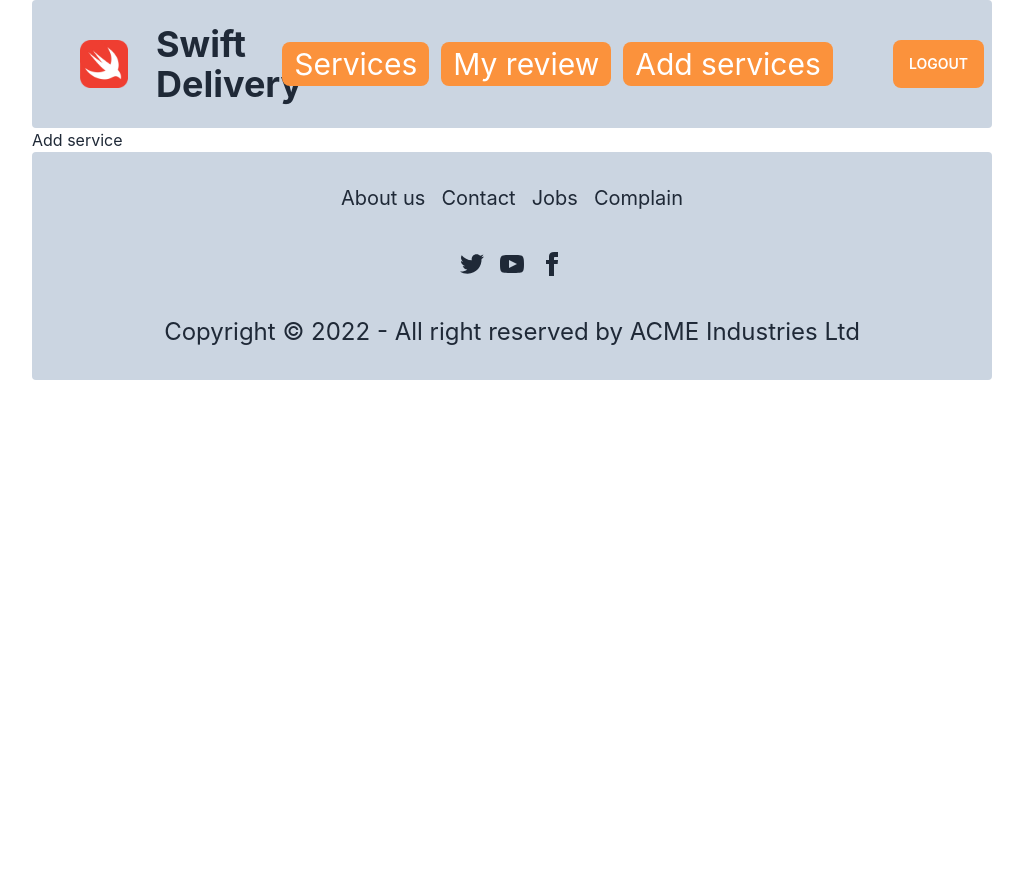
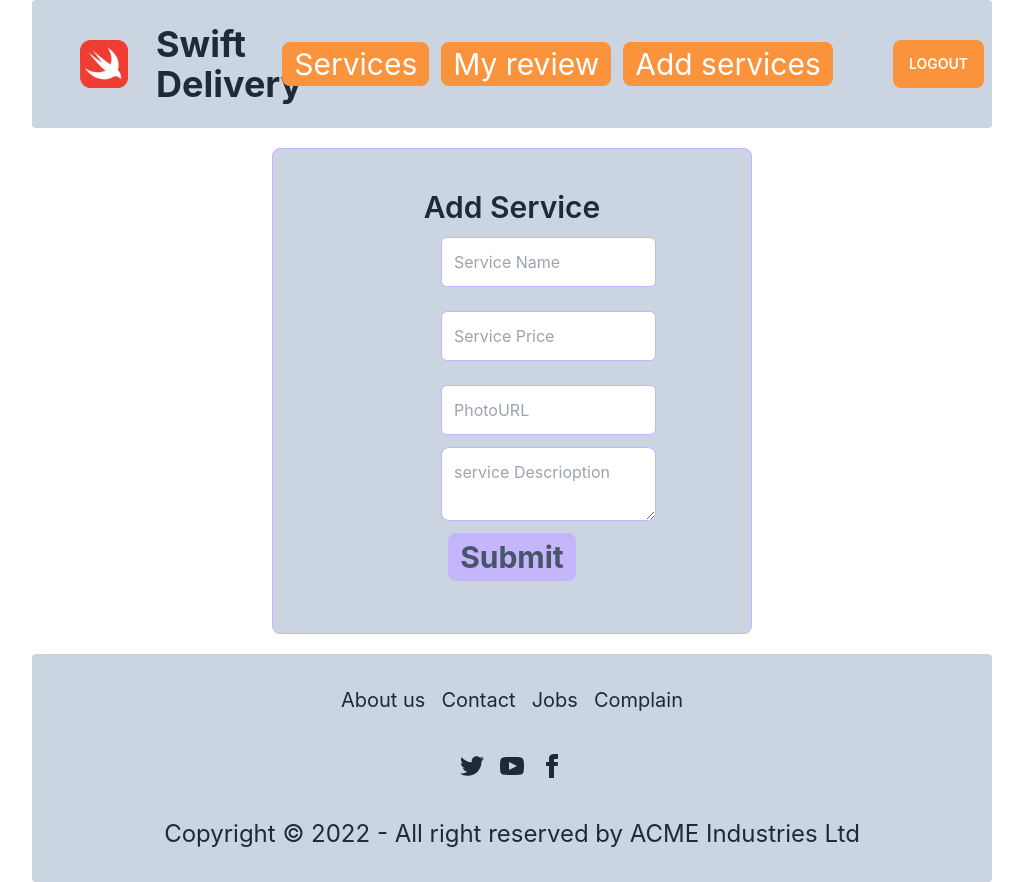
Before and after one commit to BayajidAlam/swift-delivery-client, a React (Create React App) app: page /addservice in a window 1280 px wide. Shown: the whole page, without its empty margins (128-1151 px from the left). Before the commit the page ends 800 px from the top, so only its background shows below. Built offline with nearby package versions, Linux system fonts and the light colour scheme; no server answers; sample sign-in values are in the browser's storage.

Commit message:
service adding functionality added

```diff
--- a/src/Components/Service/Service.js
+++ b/src/Components/Service/Service.js
@@ -9,8 +9,8 @@ const Service = ({service}) => {
     <figure><img className='w-full p-5 rounded h-[394px]' src={image}  alt='/'/></figure>
     <div className="card-body">
       <div className='flex justify-between'>
-      <h2 className="text-3xl font-bold">{name}</h2>
-      <h2 className='text-3xl font-bold'>Price: {price}</h2>
+      <h2 className="text-2xl font-bold">{name}</h2>
+      <h2 className='text-2xl font-bold'>Price: {price}</h2>
       </div>
       <p className='text-2xl'>{(discription.length>100?discription.slice(0,100):discription)+"..."}</p>
     <div className='text-center'>
--- a/src/Components/Services/Services.js
+++ b/src/Components/Services/Services.js
@@ -11,7 +11,7 @@ const Services = () => {
   },[])
   return (
     <div>
-      <h2 className='text-5xl text-center font-semibold'>Our Services {services.length}</h2>
+      <h2 className='text-5xl text-center font-semibold'>Our Services</h2>
       <div className='grid lg:grid-cols-3 sm:grid-cols-1 md:grid-cols-2 gap-5 mb-10'>
       {
         services.map(service => <Service
--- a/src/Components/TableRow/TableRow.js
+++ b/src/Components/TableRow/TableRow.js
@@ -31,12 +31,12 @@ const TableRow = ({ singleReview, handleDelete }) => {
       <tbody>
 
         <tr >
-          <th className='w-[15%]'>
+          <th className='w-[10%]'>
             <label>
                   {serviceName}
             </label>
           </th>
-          <td className='w-1/5'>
+          <td className='w-[20%]'>
             <div className="flex items-center ">
               <div className="avatar">
                 <div className="mask mask-squircle w-12 h-12">
@@ -50,16 +50,16 @@ const TableRow = ({ singleReview, handleDelete }) => {
             </div>
           </td>
 
-          <td className='w-1/5'>
+          <td className='w-[40%]'>
             {
               review
             }
           </td>
 
-          <td className='w-1/5'>
+          <td className='w-[15%]'>
            <img className='h-12 w-12' src={updateIcon} alt="" />
           </td>
-          <th>
+          <th className='w-[15%]'>
             <button onClick={()=>{handleDelete(_id)}} className="text-3xl rounded-full">
                     <FaTrashAlt/>
             </button>
--- a/src/Context/AuthProvider.js
+++ b/src/Context/AuthProvider.js
@@ -5,9 +5,12 @@ import app from '../Firebase/firebase.config';
 export const AuthContext = createContext()
 const auth = getAuth(app)
 const Provider = new GoogleAuthProvider()
+
 const AuthProvider = ({children}) => {
+
   const [ user, setUser ] = useState(null)
   const [ loading, setLoading ] = useState(true)
+
   // sign in user
   const handleSignup = (email,password) => {
     setLoading(true)
--- a/src/Pages/AddService/AddService.js
+++ b/src/Pages/AddService/AddService.js
@@ -1,9 +1,84 @@
-import React from 'react';
+import { data } from "autoprefixer";
+import React from "react";
+import toast, { Toaster } from "react-hot-toast";
 
 const AddService = () => {
+
+  const handleSubmit = event => {
+    event.preventDefault()
+    const form = event.target
+    const name = form.name.value
+    const price = form.price.value
+    const image = form.url.value
+    const discription = form.description.value
+    console.log(name,price,image,discription)
+
+    const service = {
+      image,
+      price,
+      name,
+      discription
+    }
+    console.log(service)
+
+    fetch('http://localhost:5000/services',{
+      method:'POST',
+      headers:{
+        'Content-type':'application/json'
+      },
+      body:JSON.stringify(service)
+    })
+    .then(res=>res.json())
+    .then(data=>{
+      console.log(data)
+      if(data.acknowledged){
+        toast.success('Service added successfully!')
+        form.reset()
+      }
+    })
+  }
+
   return (
-    <div>
-      <h1>Add service</h1>
+    <div className="border p-10 border-violet-300 my-5 rounded-lg w-1/2 mx-auto bg-slate-300">
+      <p className="text-center text-3xl font-semibold">Add Service</p>
+      <form onSubmit={handleSubmit}>
+        <div className="flex flex-col ml-28">
+          <input
+            className="border border-violet-300 p-3 w-3/4  rounded-md ml-4 my-3"
+            type="text"
+            name="name"
+            placeholder="Service Name"
+            required
+          />
+
+          <input
+            className="border border-violet-300 p-3 w-3/4  rounded-md ml-4 my-3"
+            type="text"
+            name="price"
+            placeholder="Service Price"
+            required
+          />
+
+          <input
+            className="border border-violet-300 p-3 w-3/4  rounded-md ml-4 my-3"
+            type="text"
+            name="url"
+            placeholder="PhotoURL"
+            required
+          />
+
+          <textarea
+            className="w-3/4 border border-violet-300 rounded-lg p-3 ml-4"
+            name="description"
+            placeholder="service Descrioption"
+            required
+          ></textarea>
+        </div>
+       <div className="text-center">
+       <button type="submit" className="bg-violet-300 my-3 text-3xl w-32 h-12 rounded-lg text-slate-600 font-bold">Submit</button>
+       </div>
+      </form>
+      <Toaster/>
     </div>
   );
 };
--- a/src/Pages/Login/Login.js
+++ b/src/Pages/Login/Login.js
@@ -1,5 +1,5 @@
 import React, { useContext } from "react";
-import { Link } from "react-router-dom";
+import { Link, useLoaderData, useLocation, useNavigate } from "react-router-dom";
 import img from '../../assets/Login.jpg'
 import { FaFacebook, FaGoogle } from "react-icons/fa";
 import { AuthContext } from "../../Context/AuthProvider";
@@ -7,14 +7,19 @@ import toast, { Toaster } from "react-hot-toast";
 
 const Login = () => {
 
+  const navigate = useNavigate()
+  const location = useLocation()
+  const from = location.state?.from?.pathname || '/'
+
   const { SignInUser, signInWithGoogle } = useContext(AuthContext)
+
 
   const handleSubmit = (event) => {
     event.preventDefault()
     const form = event.target
     const email =form.email.value
     const password = form.password.value
-    console.log(email,password)
+
     // sign in user
     SignInUser(email,password)
     .then(result =>{
@@ -22,12 +27,14 @@ const Login = () => {
       console.log(user);
       toast.success('User log in successfully!')
       form.reset()
+      navigate(from,{ replace: true })
     })
     .catch(error=>{
     const errorMessage = error.message;
       toast.error(errorMessage)
     })
   }
+
   // sign in with google
   const handleSignInWithGoogle = () => {
     signInWithGoogle()
@@ -35,12 +42,12 @@ const Login = () => {
       const user = result.user
       console.log(user);
       toast.success('Sign in Successfully!')
+      navigate(from,{replace: true})
     })
     .catch(error=>{
       toast.error(error.message)
     })
   }
-
 
   return (
     <div className="hero  bg-slate-300 my-3 rounded-lg">
--- a/src/Pages/My review/MyReview.js
+++ b/src/Pages/My review/MyReview.js
@@ -30,6 +30,7 @@ const MyReview = () => {
     }
   }
 
+
   return (
     <div>
       {
--- a/src/Pages/ServiceDetails/ServiceDetails.js
+++ b/src/Pages/ServiceDetails/ServiceDetails.js
@@ -47,10 +47,11 @@ const ServiceDetails = () => {
       if(data.acknowledged){
       toast.success('Review added successfully!');
       form.reset()
+      console.log(data);
       }
     })
   }
-
+console.log(reviews)
   useEffect(()=>{
     fetch(`http://localhost:5000/reviews?name=${name}`)
     .then(res=>res.json())
--- a/src/Pages/SignUp/SignUp.js
+++ b/src/Pages/SignUp/SignUp.js
@@ -1,11 +1,15 @@
 import React, { useContext } from 'react';
 import { FaFacebook, FaGoogle } from 'react-icons/fa';
-import { Link } from 'react-router-dom';
+import { Link, useLocation, useNavigate } from 'react-router-dom';
 import img from '../../assets/signup.jpg'
 import { AuthContext } from '../../Context/AuthProvider';
 import toast, { Toaster } from 'react-hot-toast';
 
 const SignUp = () => {
+
+  const navigate = useNavigate()
+  const location = useLocation()
+  const from = location.state?.from?.pathname || '/'
 
   const { handleSignup, signInWithGoogle } = useContext(AuthContext)
   const handleSubmit = (event) => {
@@ -22,6 +26,7 @@ const SignUp = () => {
       console.log(user)
       toast.success('User created successfully!')
       form.reset()
+      navigate(from,{replace: true})
     })
     .catch((error)=>{
       toast.error(error.message)
@@ -34,6 +39,7 @@ const SignUp = () => {
       const user = result.user
       console.log(user);
       toast.success('Sign in Successfully!')
+      navigate(from,{replace: true})
     })
     .catch(error=>{
       toast.error(error.message)
--- a/src/Routers/PrivateRouter.js
+++ b/src/Routers/PrivateRouter.js
@@ -7,12 +7,12 @@ const PrivateRouter = ({children}) => {
   const { user,loading } = useContext(AuthContext)
   const location = useLocation()
     if(loading){
-      <p className='text-5xl'>Loading</p>
+       return <p className='text-5xl'>Loading</p>
     }
     if(user){
       return children
     }
-    return <Navigate to='/' state={{from: location}} replace></Navigate>
+    return <Navigate to='/' state={{ from: location }} replace></Navigate>
 
 };
 
--- a/src/Routers/Routes.js
+++ b/src/Routers/Routes.js
@@ -8,6 +8,7 @@ import Login from "../Pages/Login/Login";
 import MyReview from "../Pages/My review/MyReview";
 import ServiceDetails from "../Pages/ServiceDetails/ServiceDetails";
 import SignUp from "../Pages/SignUp/SignUp";
+import PrivateRouter from "./PrivateRouter";
 
 const router = createBrowserRouter([
 
@@ -39,11 +40,17 @@ const router = createBrowserRouter([
         },
         {
           path: '/myreview',
-          element: <MyReview></MyReview>
+          element:
+          <PrivateRouter>
+            <MyReview></MyReview>
+          </PrivateRouter>
         },
         {
           path: '/addservice',
-          element: <AddService></AddService>
+          element:
+          <PrivateRouter>
+            <AddService></AddService>
+          </PrivateRouter>
         }
       ]
     }
```
